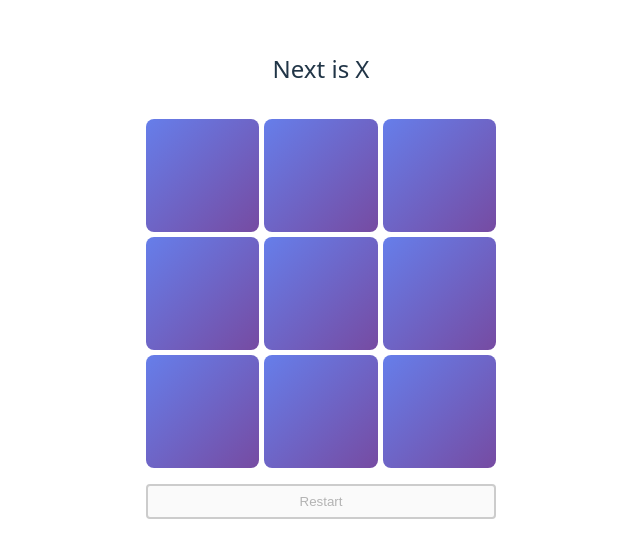
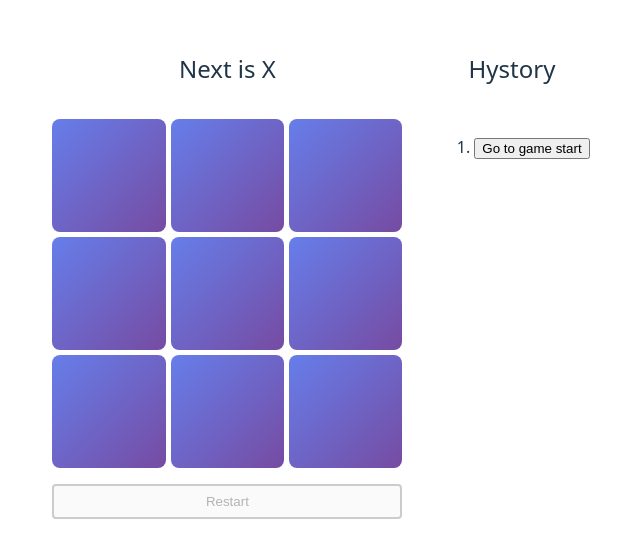
Before and after one commit to Nikolay-S-Nikolov/Tic-Tac-Toe, a React (Vite) app: page / in a window 1280 px wide. Shown: the part 115-672 px from the top of the page, without its empty margins (319-959 px from the left). Built offline with nearby package versions, Linux system fonts and the light colour scheme.

Commit message:
Implement history tracking

```diff
--- a/src/App.jsx
+++ b/src/App.jsx
@@ -1,16 +1,10 @@
-import { useState } from 'react'
-import reactLogo from './assets/react.svg'
-import viteLogo from '/vite.svg'
 import './App.css'
-import Board from './components/board.jsx'
+import Game from './components/Game.jsx'
 
 function App() {
-  const [count, setCount] = useState(0)
 
   return (
-    <div>
-      <Board />
-    </div>
+    <Game />
   )
 }
 
--- a/src/components/Board.jsx
+++ b/src/components/Board.jsx
@@ -3,22 +3,15 @@ import Square from "./Square.jsx";
 import Status from "./Status.jsx";
 import RestartButton from "./RestartButton.jsx";
 
-export default function Board() {
-    const [squareValues, setsquareValues] = useState(Array(9).fill(null));
-    const [xIsNext, setXIsNext] = useState(true);
+export default function Board({ xIsNext, squareValues, onPlay, onRestartHandler }) {
 
-    const onClickHаndler = (index) => {
+    const onClickHandler = (index) => {
         if (squareValues[index] || showWinner(squareValues)) return;
 
         const oldsquareValues = squareValues.slice();
 
         oldsquareValues[index] = xIsNext ? 'X' : 'O';
-        setsquareValues(oldsquareValues);
-        setXIsNext(next => !next);
-    };
-
-    const onRestartHandler = () => {
-        setsquareValues(Array(9).fill(null));
+        onPlay(oldsquareValues);
     };
 
     const winner = showWinner(squareValues);
@@ -33,7 +26,7 @@ export default function Board() {
             <div className="board">
                 {squareValues.map((v, i) => <Square
                     key={i}
-                    onSquareClickHаndler={() => onClickHаndler(i)}
+                    onSquareClickHandler={() => onClickHandler(i)}
                     value={v}
                 />)
                 }
--- /dev/null
+++ b/src/components/Game.jsx
@@ -0,0 +1,35 @@
+import { useState } from "react";
+import Board from "./board.jsx";
+import GameInfo from "./GameInfo.jsx";
+
+export default function Game() {
+    const [xIsNext, setXIsNext] = useState(true);
+    const [history, setHistory] = useState([Array(9).fill(null)]);
+    const [currentMove, setCurrentMove] = useState(0);
+    const currentGameValue = history[currentMove];
+
+    const onPlayHandler = (nextSquareValues) => {
+        const updateHistory = [...history.slice(0, currentMove + 1), nextSquareValues];
+        setHistory(updateHistory);
+        setXIsNext(next => !next);
+        setCurrentMove(updateHistory.length - 1);
+    };
+
+    const onRestart = () => {
+        setHistory([Array(9).fill(null)]);
+        setCurrentMove(0);
+        setXIsNext(true)
+    }
+
+    const jumpToMove = (idx) => {
+        setCurrentMove(idx);
+        setXIsNext(idx % 2 === 0);
+    }
+
+    return (
+        <div className="main-container">
+            <Board xIsNext={xIsNext} squareValues={currentGameValue} onPlay={onPlayHandler} onRestartHandler={onRestart} />
+            <GameInfo moves={history} jumpToMoveHandler={jumpToMove} />
+        </div>
+    )
+}
--- /dev/null
+++ b/src/components/GameInfo.jsx
@@ -0,0 +1,16 @@
+import HystoryBtn from "./HystoryBtn.jsx";
+
+export default function GameInfo({ moves, jumpToMoveHandler }) {
+    return (
+        <div className="game-info">
+            <div className="status"> Hystory</div>
+            <ol>
+                {moves.map((_, i) => <HystoryBtn
+                    key={i}
+                    value={i > 0 ? `Go to move #${i}` : 'Go to game start'}
+                    onClickHandler={() => jumpToMoveHandler(i)}
+                />)}
+            </ol>
+        </div>
+    );
+};
--- /dev/null
+++ b/src/components/HystoryBtn.jsx
@@ -0,0 +1,7 @@
+export default function HystoryBtn({ value, onClickHandler }) {
+    return (
+        <>
+            <li><button onClick={onClickHandler}>{value}</button></li>
+        </>
+    );
+};
--- a/src/components/Square.jsx
+++ b/src/components/Square.jsx
@@ -1,6 +1,6 @@
-export default function Square({value, onSquareClickHаndler}) {
+export default function Square({value, onSquareClickHandler}) {
     return (
-        <button className="tic-button" onClick={onSquareClickHаndler}>
+        <button className="tic-button" onClick={onSquareClickHandler}>
             {value}
         </button>
     );
--- a/src/index.css
+++ b/src/index.css
@@ -54,6 +54,20 @@ h1 {
   text-align: center;
 }
 
+/* main-container custom css */
+.main-container {
+  display: flex;
+  justify-content: center;
+  gap: 2rem;
+}
+
+.game-info {
+  display: flex;
+  flex-direction: column;
+  align-items: center;
+  gap: 1rem;
+}
+/* end main-container custom css */
 /* board custom css */
 
 .board-container {
```
Also changed, not shown: 1 other file (tests, documents, lock files or other folders).
